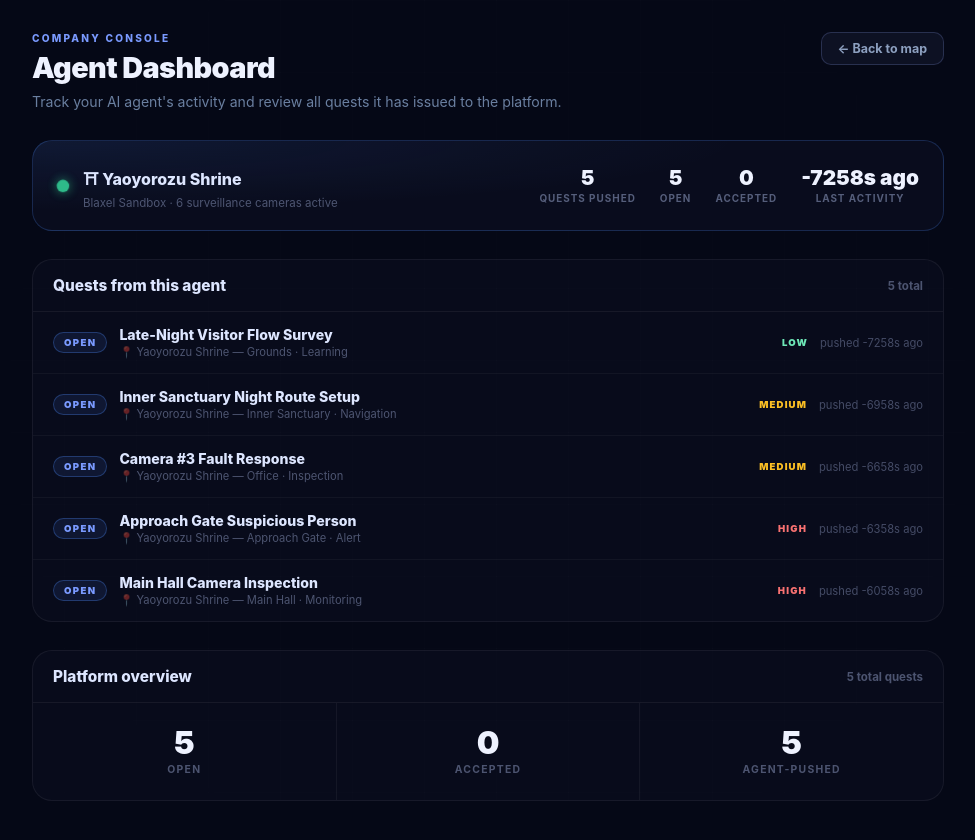
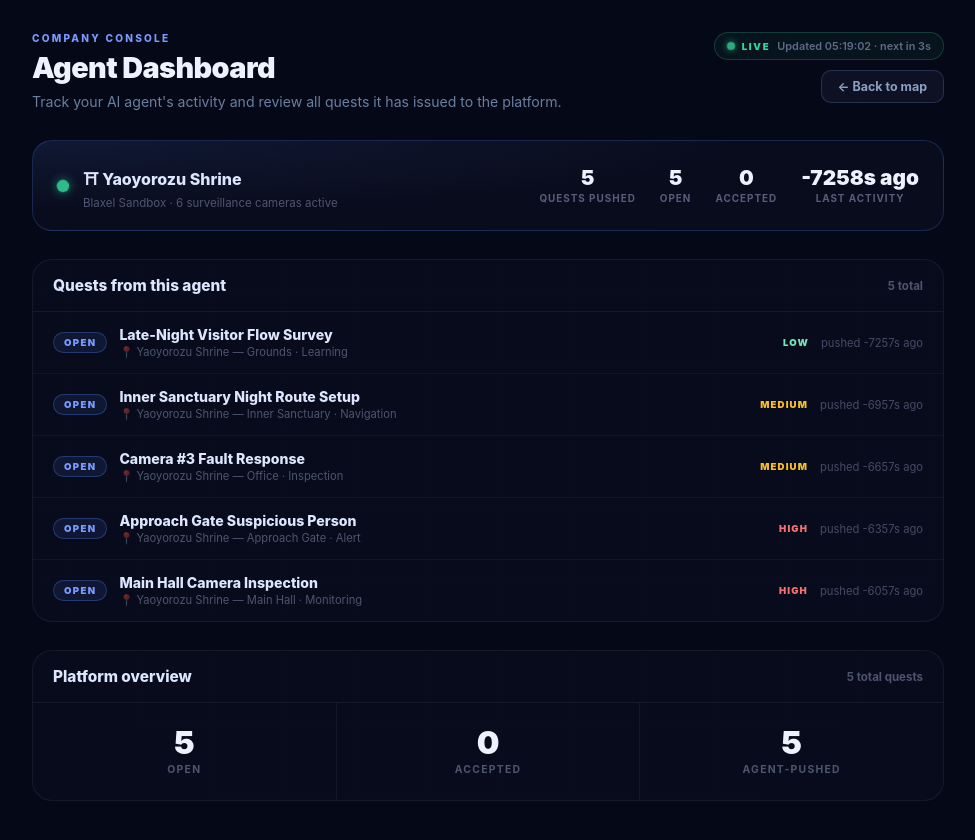
Before and after one commit to koji-itano/yc2026, a Next.js app in the folder frontend/: page /company in a window 1280 px wide. Shown: the top 840 px of the page, without its empty margins (152-1127 px from the left). Built offline with nearby package versions, Linux system fonts and the light colour scheme.

Commit message:
live udpate

```diff
--- a/frontend/app/company/page.tsx
+++ b/frontend/app/company/page.tsx
@@ -29,6 +29,10 @@ function timeAgo(iso?: string): string {
   return `${Math.floor(secs / 3600)}h ago`;
 }
 
+function formatTime(date: Date): string {
+  return date.toLocaleTimeString('ja-JP', { hour: '2-digit', minute: '2-digit', second: '2-digit' });
+}
+
 const STATUS_STYLE: Record<Quest['status'], { label: string; color: string; bg: string; border: string }> = {
   open:      { label: 'OPEN',     color: '#7a9aff', bg: 'rgba(78,140,255,0.1)',  border: 'rgba(78,140,255,0.3)'  },
   accepted:  { label: 'ACCEPTED', color: '#34d399', bg: 'rgba(52,211,153,0.1)', border: 'rgba(52,211,153,0.3)' },
@@ -46,10 +50,19 @@ export default function CompanyPage() {
   const [totalPushed, setTotalPushed] = useState(0);
   const prevPushedRef = useRef(0);
 
+  // Live polling state
+  const [fetching, setFetching] = useState(false);
+  const [lastUpdated, setLastUpdated] = useState<Date | null>(null);
+  const [countdown, setCountdown] = useState(POLL_MS / 1000);
+  const [newQuestFlash, setNewQuestFlash] = useState(false);
+  const lastFetchedAtRef = useRef<number>(Date.now());
+
   useEffect(() => {
     let cancelled = false;
 
     async function poll() {
+      if (cancelled) return;
+      setFetching(true);
       try {
         const res = await fetch('/api/quests', { cache: 'no-store' });
         if (!res.ok || cancelled) return;
@@ -60,6 +73,8 @@ export default function CompanyPage() {
         if (cancelled) return;
         setAllQuests(all);
         setAgentQuests(mine);
+        setLastUpdated(new Date());
+        lastFetchedAtRef.current = Date.now();
 
         // Track last time this agent pushed a quest
         if (mine.length > 0) {
@@ -71,10 +86,18 @@ export default function CompanyPage() {
 
         // Count total pushed by this agent (across all time)
         if (mine.length > prevPushedRef.current) {
+          const isFirst = prevPushedRef.current === 0;
           prevPushedRef.current = mine.length;
           setTotalPushed(mine.length);
+          if (!isFirst) {
+            setNewQuestFlash(true);
+            setTimeout(() => setNewQuestFlash(false), 1500);
+          }
         }
       } catch { /* ignore */ }
+      finally {
+        if (!cancelled) setFetching(false);
+      }
     }
 
     poll();
@@ -83,6 +106,16 @@ export default function CompanyPage() {
       cancelled = true;
       clearInterval(interval);
     };
+  }, []);
+
+  // Countdown timer
+  useEffect(() => {
+    const tick = setInterval(() => {
+      const elapsed = Date.now() - lastFetchedAtRef.current;
+      const remaining = Math.max(0, Math.ceil((POLL_MS - elapsed) / 1000));
+      setCountdown(remaining);
+    }, 500);
+    return () => clearInterval(tick);
   }, []);
 
   const open     = agentQuests.filter((q) => q.status === 'open').length;
@@ -101,6 +134,18 @@ export default function CompanyPage() {
             <p>Track your AI agent's activity and review all quests it has issued to the platform.</p>
           </div>
           <div className="companyHeaderActions">
+            {/* ── Live polling indicator ── */}
+            <div className="companyLiveBar">
+              <span className={`companyLiveDot${fetching ? ' companyLiveFetching' : ''}`} />
+              <span className="companyLiveLabel">LIVE</span>
+              <span className="companyLiveDetail">
+                {fetching
+                  ? 'Syncing…'
+                  : lastUpdated
+                    ? `Updated ${formatTime(lastUpdated)} · next in ${countdown}s`
+                    : 'Connecting…'}
+              </span>
+            </div>
             <Link className="companyBackLink" href="/">← Back to map</Link>
           </div>
         </header>
@@ -138,7 +183,7 @@ export default function CompanyPage() {
 
         {/* ── Quest Table ───────────────────────────────────────── */}
         <div className="companySection">
-          <div className="companySectionHeader">
+          <div className={`companySectionHeader${newQuestFlash ? ' companyQuestFlash' : ''}`}>
             <h2>Quests from this agent</h2>
             <span>{agentQuests.length} total</span>
           </div>
--- a/frontend/app/globals.css
+++ b/frontend/app/globals.css
@@ -2352,3 +2352,75 @@ textarea {
   .companyHeader, .companyAgentCard { flex-direction: column; align-items: flex-start; }
   .companyAgentStats { width: 100%; justify-content: space-between; }
 }
+
+/* ── Live polling indicator ──────────────────────────────── */
+
+.companyHeaderActions {
+  flex: none;
+  display: flex;
+  flex-direction: column;
+  align-items: flex-end;
+  gap: 10px;
+}
+
+.companyLiveBar {
+  display: flex;
+  align-items: center;
+  gap: 7px;
+  padding: 6px 12px;
+  border: 1px solid rgba(52, 211, 153, 0.22);
+  border-radius: 999px;
+  background: rgba(52, 211, 153, 0.06);
+}
+
+.companyLiveDot {
+  width: 8px;
+  height: 8px;
+  border-radius: 50%;
+  background: #34d399;
+  box-shadow: 0 0 7px rgba(52, 211, 153, 0.8);
+  flex: none;
+  animation: livePulse 2s ease-in-out infinite;
+}
+
+.companyLiveFetching {
+  background: #fbbf24;
+  box-shadow: 0 0 7px rgba(251, 191, 36, 0.8);
+  animation: liveSpin 0.6s linear infinite;
+}
+
+@keyframes livePulse {
+  0%, 100% { opacity: 0.55; transform: scale(0.85); }
+  50%       { opacity: 1;   transform: scale(1.15); }
+}
+
+@keyframes liveSpin {
+  0%   { opacity: 0.6; transform: scale(0.9); }
+  50%  { opacity: 1;   transform: scale(1.1); }
+  100% { opacity: 0.6; transform: scale(0.9); }
+}
+
+.companyLiveLabel {
+  color: #34d399;
+  font-size: 0.6rem;
+  font-weight: 900;
+  letter-spacing: 0.18em;
+  text-transform: uppercase;
+}
+
+.companyLiveDetail {
+  color: rgba(180, 195, 240, 0.5);
+  font-size: 0.68rem;
+  font-weight: 600;
+  white-space: nowrap;
+}
+
+/* New quest flash on the section header */
+@keyframes sectionFlash {
+  0%   { background: rgba(52, 211, 153, 0.12); }
+  100% { background: transparent; }
+}
+
+.companyQuestFlash {
+  animation: sectionFlash 1.5s ease-out 1;
+}
```
